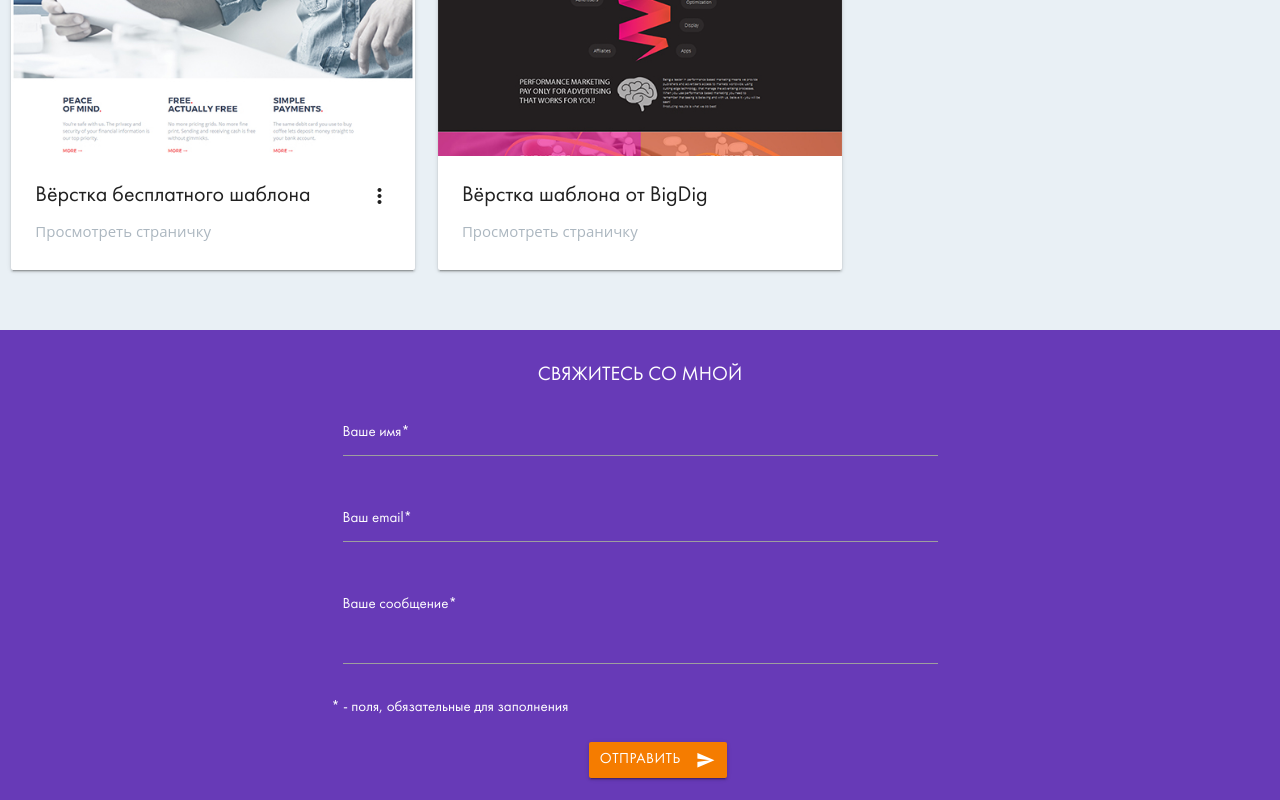
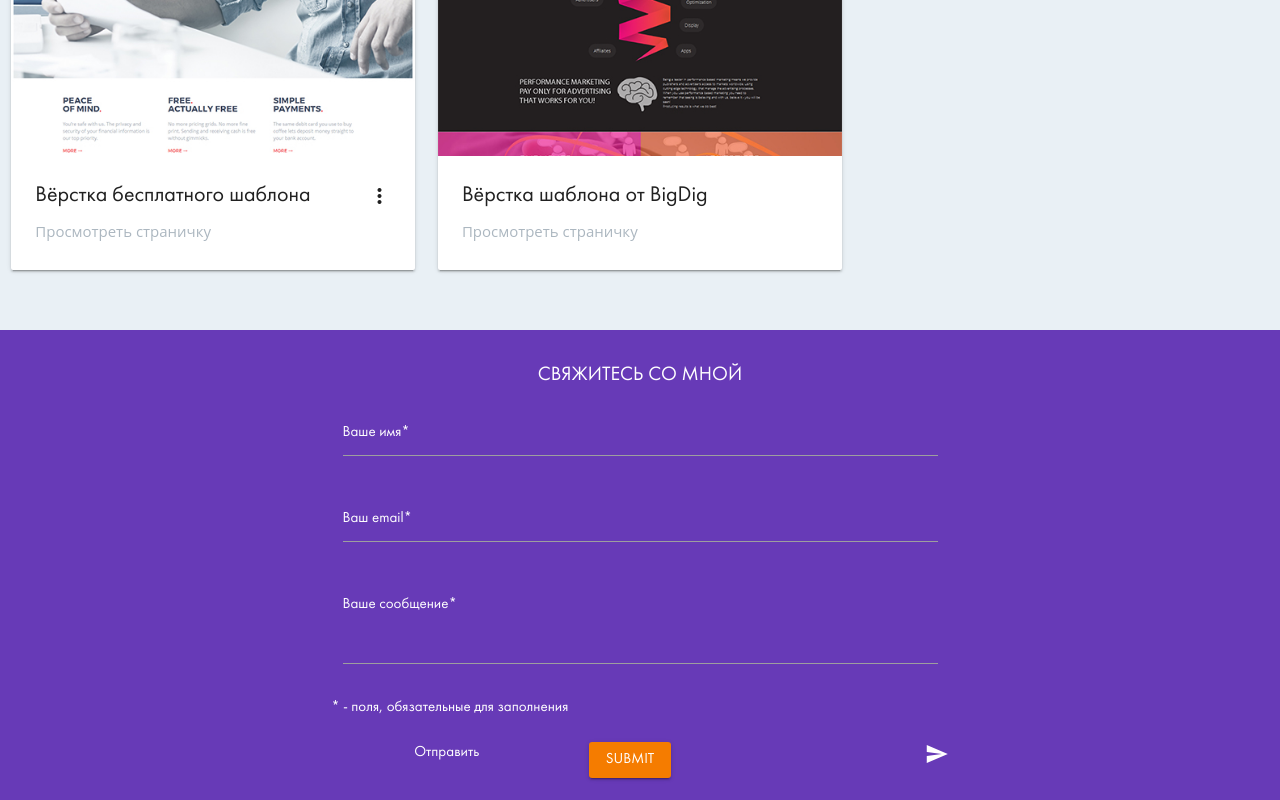
Before and after one commit to etruscilla/etruscilla.github.io, a plain HTML site: page index.html in a window 1280 px wide. Shown: the part 3661-4461 px from the top of the page. Drawn offline with nearby package versions, Linux system fonts and the light colour scheme; files whose address does not match are found by name.

Commit message:
Update index.html

```diff
--- a/index.html
+++ b/index.html
@@ -328,8 +328,8 @@
 				    </div>
 					<div class="form-note">* - поля, обязательные для заполнения</div><br />
 					<div class="row footer-form-item">
-						<button id="send" class="btn waves-effect waves-light orange darken-2 col push-l5 push-m5" type="submit" name="send">Отправить <i class="material-icons right">send</i>
-						</button>
+						<input id="send" class="btn waves-effect waves-light orange darken-2 col push-l5 push-m5" type="submit" name="send">Отправить <i class="material-icons right">send</i>
+
 					</div>
 
 				</form>
```
